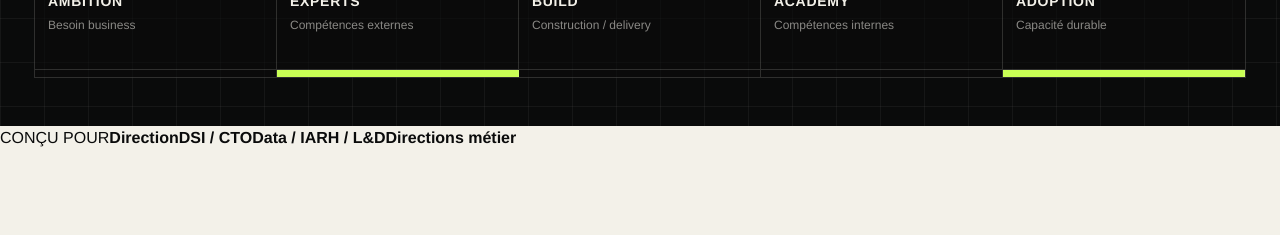
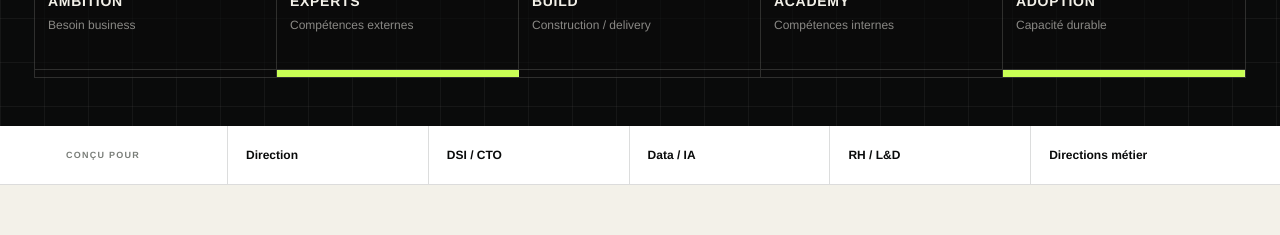
Before and after one commit to aristote-app/Autonomia-MCP, a Next.js app in the folder site/: page / in a window 1280 px wide. Shown: the part 1080-1315 px from the top of the page. Built offline with nearby package versions, Linux system fonts and the light colour scheme; no server answers.

Commit message:
style(site): add enterprise audience rail

```diff
--- a/site/app/globals.css
+++ b/site/app/globals.css
@@ -2394,3 +2394,54 @@ button {
 .contactSection .scanContextSummary {
   border-color: rgba(243,241,233,.16);
 }
+
+
+.audienceRail {
+  display: grid;
+  grid-template-columns: 1fr;
+  gap: 0;
+  border-bottom: 1px solid var(--line);
+  background: #fff;
+}
+
+.audienceRail > * {
+  min-height: 46px;
+  display: flex;
+  align-items: center;
+  padding: 0 18px;
+  border-bottom: 1px solid var(--line);
+}
+
+.audienceRail > *:last-child {
+  border-bottom: 0;
+}
+
+.audienceRail span {
+  color: var(--muted);
+  font-size: 9px;
+  font-weight: 800;
+  letter-spacing: .14em;
+}
+
+.audienceRail strong {
+  font-size: 12px;
+  font-weight: 700;
+}
+
+@media (min-width: 900px) {
+  .audienceRail {
+    grid-template-columns: 180px repeat(5, 1fr);
+    padding: 0 48px;
+  }
+
+  .audienceRail > * {
+    min-height: 58px;
+    padding: 0 18px;
+    border-bottom: 0;
+    border-right: 1px solid var(--line);
+  }
+
+  .audienceRail > *:last-child {
+    border-right: 0;
+  }
+}
```
